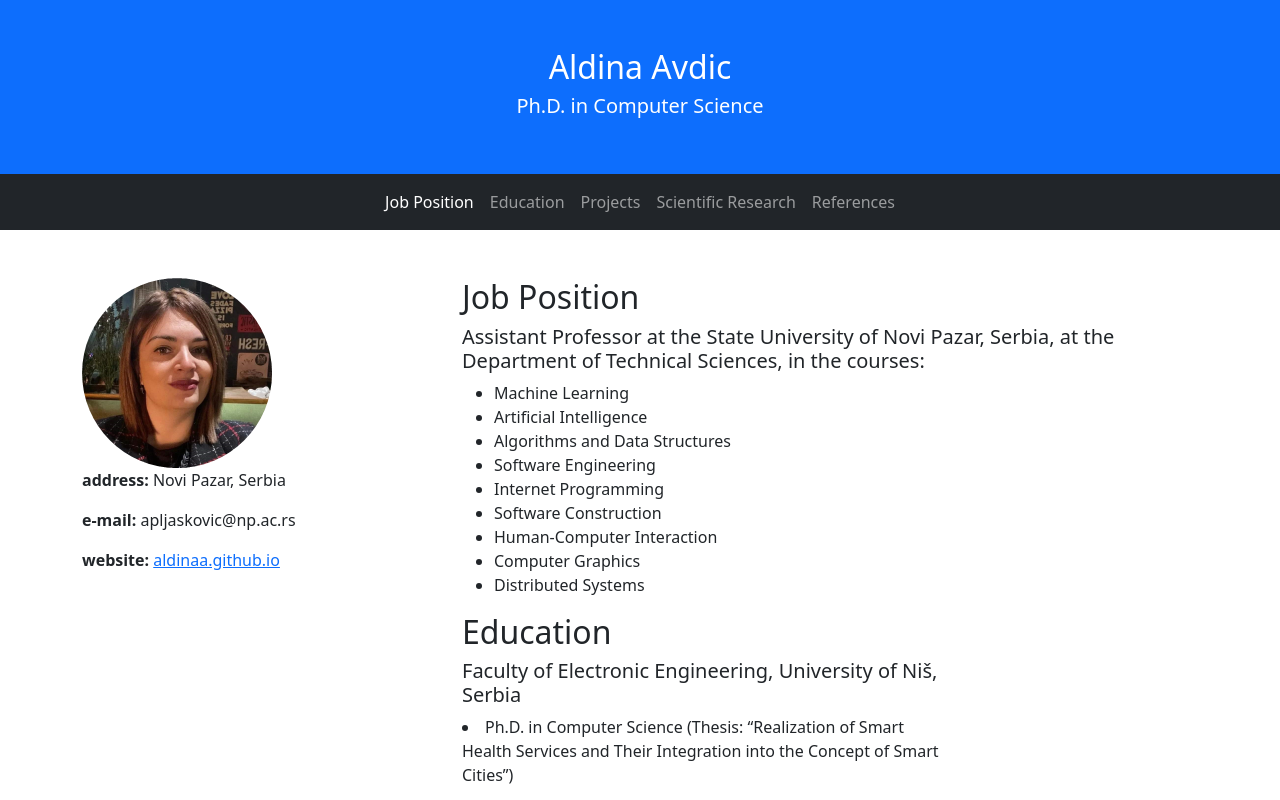
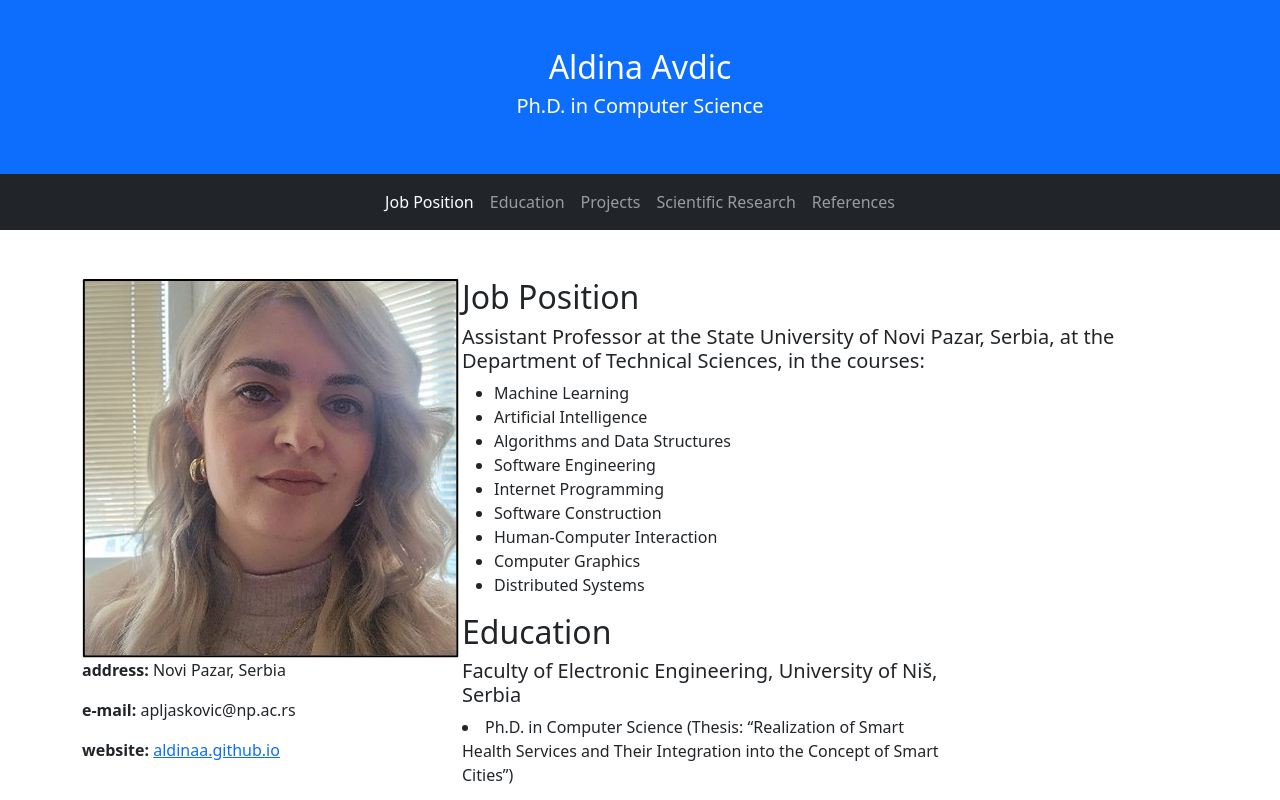
Before and after one commit to AldinaA/aldinaa.github.io, a plain HTML site: page index.html in a window 1280 px wide. Shown: the top 800 px of the page. Drawn offline with nearby package versions, Linux system fonts and the light colour scheme.

Commit message:
Update index.html

```diff
--- a/index.html
+++ b/index.html
@@ -96,7 +96,7 @@ function topFunction() {
 <div class="container mt-5">
   <div class="row">
     <div class="col-sm-4">
-      <div ><img src="image002.png"/> </div>
+      <div ><img src="Picture1.jpg"/> </div>
       <p><b>address:</b> Novi Pazar, Serbia</p>
 	  <p><b>e-mail:</b> apljaskovic@np.ac.rs</p>
 	  <p><b>website:</b> <a href="aldinaa.github.io">aldinaa.github.io</a></p>
```
